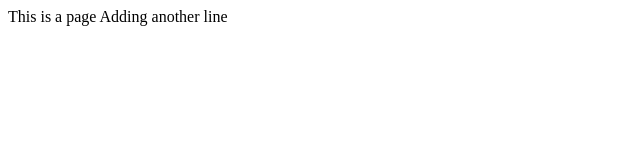
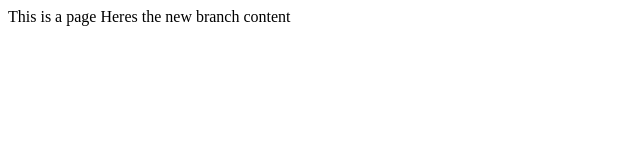
Before and after one commit to Laolujay/Lecture0, a plain HTML site: page index.html in a window 1280 px wide. Shown: the full height of the page, 0-640 px from the left. Drawn offline with Linux system fonts and the light colour scheme.

Commit message:
New branch content

```diff
--- a/index.html
+++ b/index.html
@@ -5,6 +5,6 @@
       </head>
         <body>
           This is a page
-          Adding another line
+          Heres the new branch content
         </body>
   </html>
```
